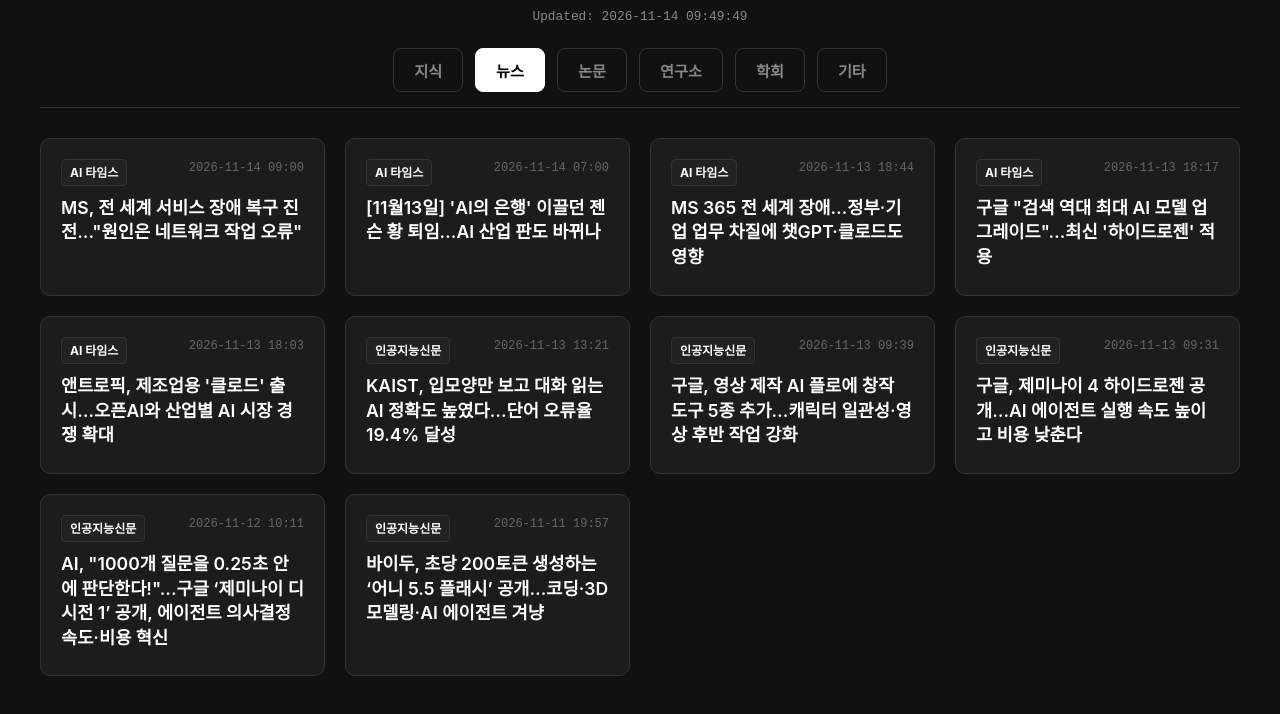
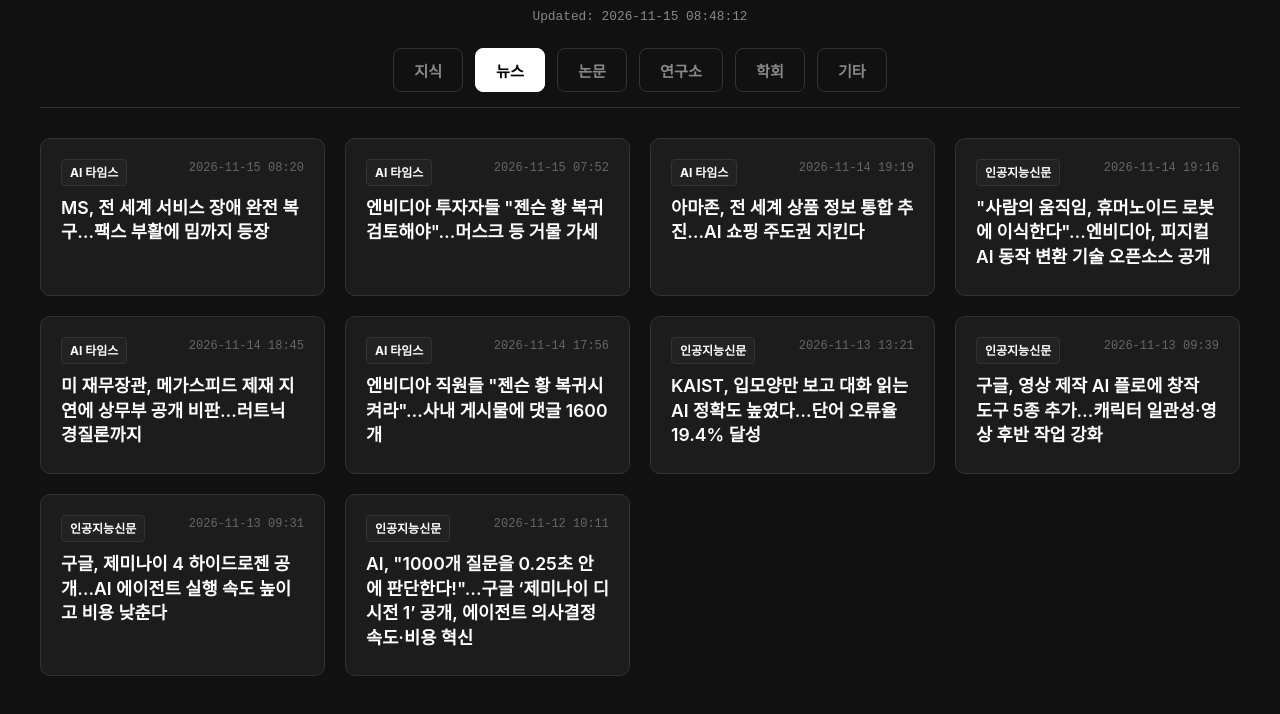
Before and after one commit to KGoogle/test, a plain HTML site: page index.html in a window 1280 px wide. Shown: the part 74-788 px from the top of the page. Drawn offline with Linux system fonts and the light colour scheme.

Commit message:
Update AI News: 2026-11-14

```diff
--- a/index.html
+++ b/index.html
@@ -170,7 +170,7 @@
         <div class="container">
             <header>
                 <h1>AI 정보</h1>
-                <div class="timestamp">Updated: 2026-11-14 09:49:49</div>
+                <div class="timestamp">Updated: 2026-11-15 08:48:12</div>
             </header>
 
             <nav class="tabs">
@@ -187,41 +187,49 @@
                 <div class="card">
                     <div class="card-meta">
                         <span class="badge">AI 타임스</span>
-                        <span class="date">2026-11-14 09:00</span>
+                        <span class="date">2026-11-15 08:20</span>
                     </div>
-                    <a href="https://www.aitimes.com/news/articleView.html?idxno=217398" target="_blank" class="card-title">MS, 전 세계 서비스 장애 복구 진전..."원인은 네트워크 작업 오류"</a>
+                    <a href="https://www.aitimes.com/news/articleView.html?idxno=217414" target="_blank" class="card-title">MS, 전 세계 서비스 장애 완전 복구…팩스 부활에 밈까지 등장</a>
                 </div>
 
                 <div class="card">
                     <div class="card-meta">
                         <span class="badge">AI 타임스</span>
-                        <span class="date">2026-11-14 07:00</span>
+                        <span class="date">2026-11-15 07:52</span>
                     </div>
-                    <a href="https://www.aitimes.com/news/articleView.html?idxno=217364" target="_blank" class="card-title">[11월13일] 'AI의 은행' 이끌던 젠슨 황 퇴임…AI 산업 판도 바뀌나</a>
+                    <a href="https://www.aitimes.com/news/articleView.html?idxno=217413" target="_blank" class="card-title">엔비디아 투자자들 "젠슨 황 복귀 검토해야"…머스크 등 거물 가세</a>
                 </div>
 
                 <div class="card">
                     <div class="card-meta">
                         <span class="badge">AI 타임스</span>
-                        <span class="date">2026-11-13 18:44</span>
+                        <span class="date">2026-11-14 19:19</span>
                     </div>
-                    <a href="https://www.aitimes.com/news/articleView.html?idxno=217394" target="_blank" class="card-title">MS 365 전 세계 장애…정부·기업 업무 차질에 챗GPT·클로드도 영향</a>
+                    <a href="https://www.aitimes.com/news/articleView.html?idxno=217412" target="_blank" class="card-title">아마존, 전 세계 상품 정보 통합 추진…AI 쇼핑 주도권 지킨다</a>
+                </div>
+
+                <div class="card">
+                    <div class="card-meta">
+                        <span class="badge">인공지능신문</span>
+                        <span class="date">2026-11-14 19:16</span>
+                    </div>
+                    <a href="https://www.aitimes.kr/news/articleView.html?idxno=42732" target="_blank" class="card-title">"사람의 움직임, 휴머노이드 로봇에 이식한다"…엔비디아, 피지컬 AI 동작 변환 기술 오픈소스 공개</a>
                 </div>
 
                 <div class="card">
                     <div class="card-meta">
                         <span class="badge">AI 타임스</span>
-                        <span class="date">2026-11-13 18:17</span>
+                        <span class="date">2026-11-14 18:45</span>
                     </div>
-                    <a href="https://www.aitimes.com/news/articleView.html?idxno=217360" target="_blank" class="card-title">구글 "검색 역대 최대 AI 모델 업그레이드"…최신 '하이드로젠' 적용</a>
+                    <a href="https://www.aitimes.com/news/articleView.html?idxno=217411" target="_blank" class="card-title">미 재무장관, 메가스피드 제재 지연에 상무부 공개 비판…러트닉 경질론까지</a>
                 </div>
 
                 <div class="card">
                     <div class="card-meta">
                         <span class="badge">AI 타임스</span>
-                        <span class="date">2026-11-13 18:03</span>
+                        <span class="date">2026-11-14 17:56</span>
                     </div>
-                    <a href="https://www.aitimes.com/news/articleView.html?idxno=217361" target="_blank" class="card-title">앤트로픽, 제조업용 '클로드' 출시…오픈AI와 산업별 AI 시장 경쟁 확대</a>
+                    <a href="https://www.aitimes.com/news/articleView.html?idxno=217410" target="_blank" class="card-title">엔비디아 직원들 "젠슨 황 복귀시켜라"…사내 게시물에 댓글 1600개</a>
                 </div>
 
                 <div class="card">
@@ -254,14 +262,6 @@
                         <span class="date">2026-11-12 10:11</span>
                     </div>
                     <a href="https://www.aitimes.kr/news/articleView.html?idxno=42704" target="_blank" class="card-title">AI, "1000개 질문을 0.25초 안에 판단한다!"...구글 ‘제미나이 디시전 1’ 공개, 에이전트 의사결정 속도·비용 혁신</a>
-                </div>
-
-                <div class="card">
-                    <div class="card-meta">
-                        <span class="badge">인공지능신문</span>
-                        <span class="date">2026-11-11 19:57</span>
-                    </div>
-                    <a href="https://www.aitimes.kr/news/articleView.html?idxno=42696" target="_blank" class="card-title">바이두, 초당 200토큰 생성하는 ‘어니 5.5 플래시’ 공개…코딩·3D 모델링·AI 에이전트 겨냥</a>
                 </div>
                 </div></div><div id="Labs" class="tab-content"><div class="card-grid">
                 <div class="card">
```
